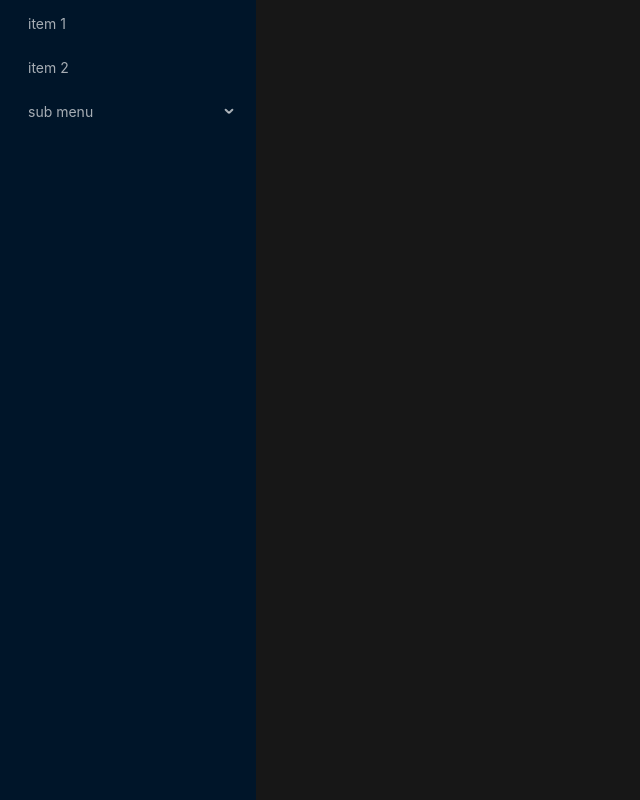
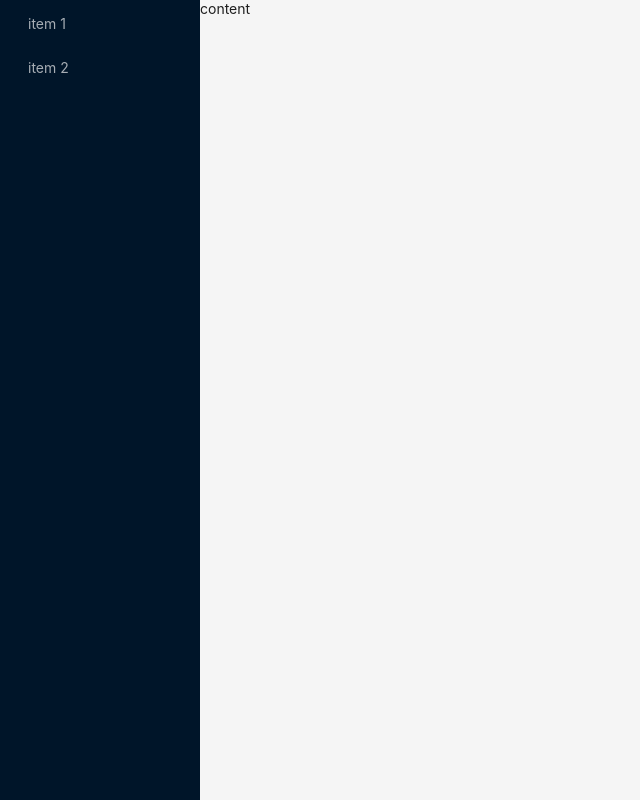
Before and after one commit to FreakPirate/dAd-space, a React (Create React App) app: page / in a window 1280 px wide. Shown: the whole page, without its empty margins (0-640 px from the left). Built offline with nearby package versions, Linux system fonts and the light colour scheme.

Commit message:
fix: added layout

```diff
--- a/src/App.js
+++ b/src/App.js
@@ -1,36 +1,34 @@
-import { Menu } from "antd";
-import styled from "styled-components";
-
+import { Layout, Menu } from 'antd';
+import styled from 'styled-components';
 
 function App() {
+	const { Header, Content, Footer, Sider } = Layout;
+
 	const items = [
 		{ label: 'item 1', key: 'item-1' }, // remember to pass the key prop
 		{ label: 'item 2', key: 'item-2' }, // which is required
-    {
-      label: 'sub menu',
-      key: 'submenu',
-      children: [{ label: 'item 3', key: 'submenu-item-1' }],
-    },
 	];
 	return (
 		<StyledApp>
-      <Menu
-        theme={'dark'}
-        style={{
-          width:256,
-          height:'100vh',
-        }}
-        mode="inline"
-        items={items}
-      />
+			<Layout>
+				<Sider style={{ width: 256, height: '100vh' }}>
+					<div className="logo" />
+					<Menu theme="dark" mode="inline" items={items} />
+				</Sider>
+				<Layout>
+					<Content>
+						<div className="site-layout-background">content</div>
+					</Content>
+				</Layout>
+			</Layout>
 		</StyledApp>
 	);
 }
 
 const StyledApp = styled.div`
 	background-color: rgb(23 23 23/1);
-    height:100vh;
-    width:100vw;
+	height: 100vh;
+	width: 100vw;
 	color: #ffffff;
 `;
 export default App;
```
Lines whose indentation alone changed are shown as unchanged.
